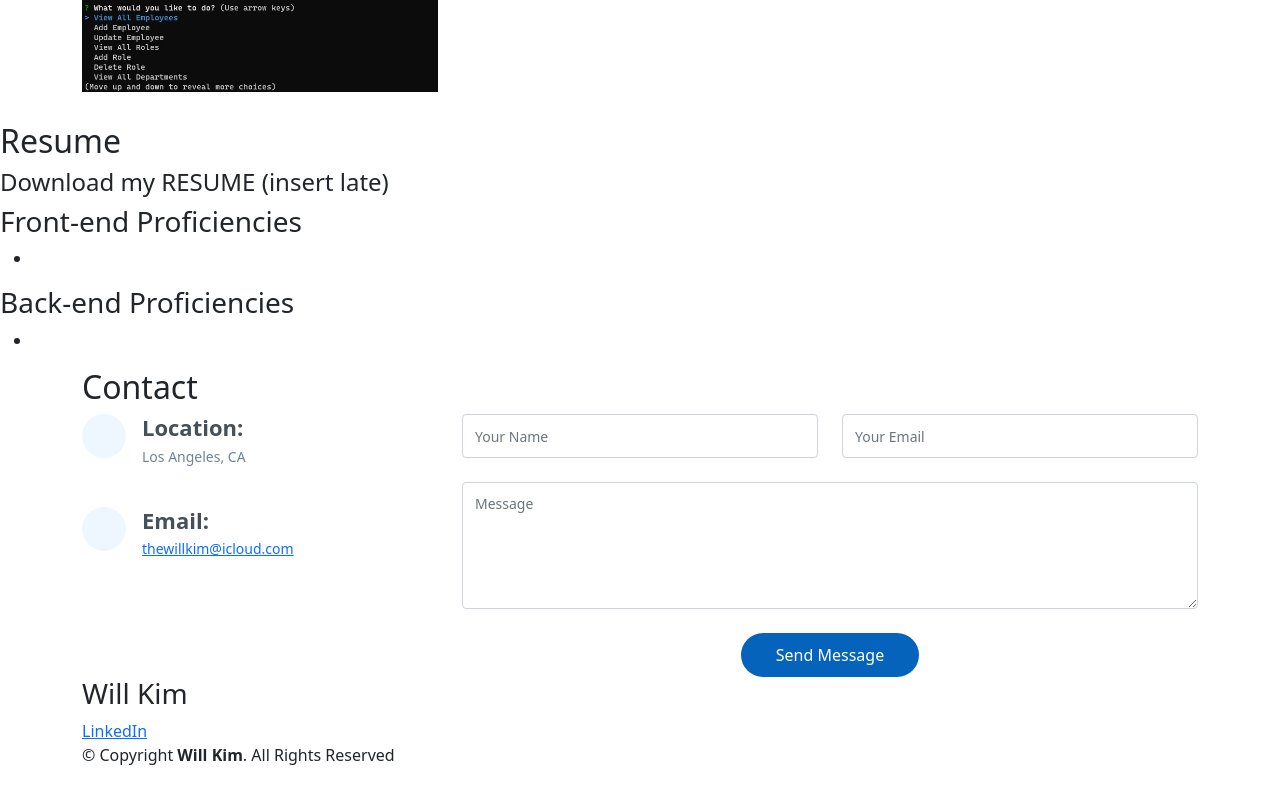
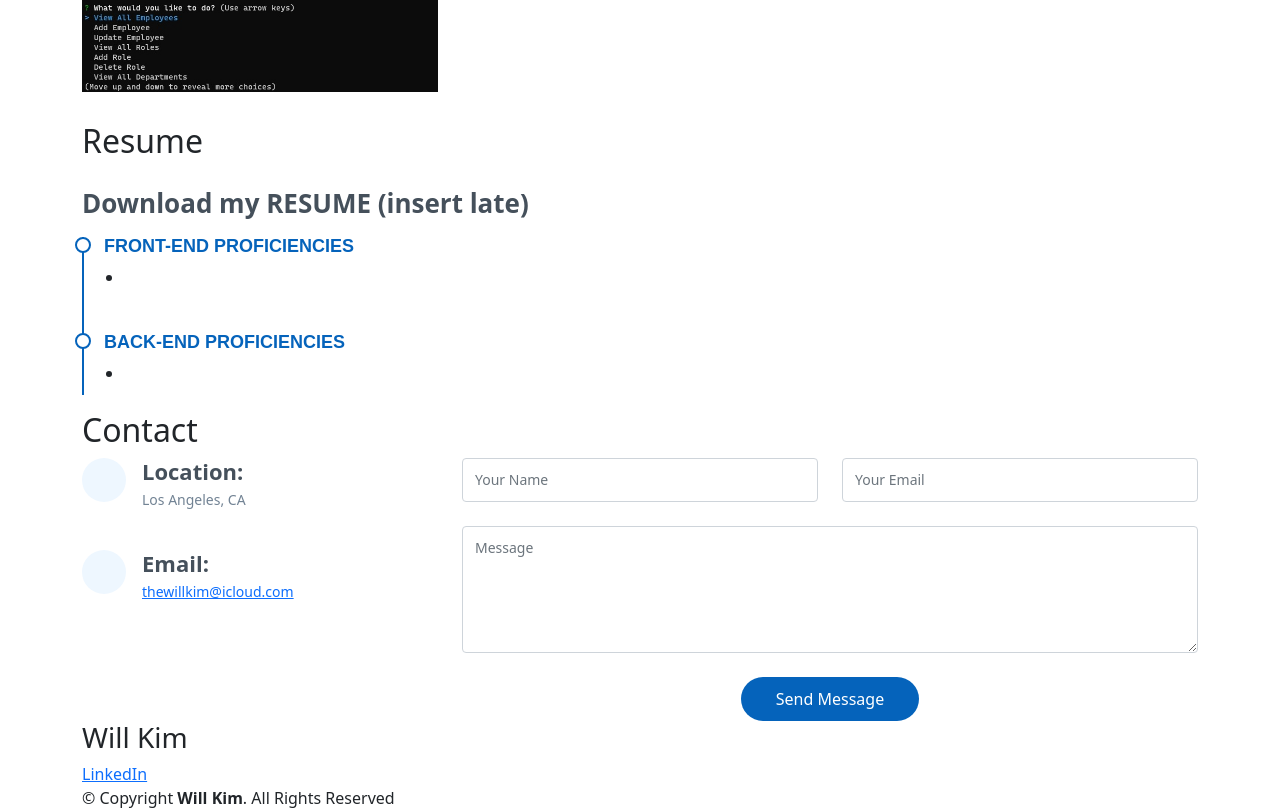
Before and after one commit to wiilki/work-samples-react-portfolio-wk, a React (Create React App) app: page / in a window 1280 px wide. Shown: the part 920-1730 px from the top of the page. Before the commit the page ends 1687 px from the top, so only its background shows below. Built offline with nearby package versions, Linux system fonts and the light colour scheme; the HTML template or start-up script is replaced by a standard one.

Commit message:
Edit styling for resume. Edit syntax

```diff
--- a/src/components/Contact.js
+++ b/src/components/Contact.js
@@ -26,7 +26,7 @@ function Contact() {
           </div>
 
           <div className="col-lg-8 mt-5 mt-lg-0">
-            <form action="forms/contact.php" method="post" className="php-email-form">
+            <form className="php-email-form">
               <div className="row">
                 <div className="col-md-6 form-group">
                   <input type="text" name="name" className="form-control" id="name" placeholder="Your Name" required />
--- a/src/components/Portfolio.js
+++ b/src/components/Portfolio.js
@@ -13,8 +13,8 @@ const projects = [
 
 function Portfolio() {
     return (
-        <section id="portfolio" class="portfolio section-bg">
-            <div class="container" data-aos="fade-up">
+        <section id="portfolio" className="portfolio section-bg">
+            <div className="container" data-aos="fade-up">
                 <div className="section-title">
                     <h2>Portfolio</h2>
                 </div>
--- a/src/components/Resume.js
+++ b/src/components/Resume.js
@@ -1,24 +1,34 @@
 import React from "react";
+import '../styles/Resume.css'
 
 function Resume() {
     return (
-        <section id="resume">
+        <section id="resume" className="resume">
+            <div className="container" data-aos="fade-up">
                 <div className="section-title">
                     <h2>Resume</h2>
                 </div>
-            <h4>Download my RESUME (insert late)</h4>
-            <div className="front-end-title">
-                <h3>Front-end Proficiencies</h3>
-            </div>
+
+                <div className="row">
+                    <div className="col-lg-6">
+                        <h4 className="resume-title">Download my RESUME (insert late)</h4>
+
+                        <div className="resume-item">
+                            <h4>Front-end Proficiencies</h4>
                             <ul>
                                 <li></li>
                             </ul>
-            <div className="back-end-title">
-                <h3>Back-end Proficiencies</h3>
                         </div>
+
+                        <div className="resume-item">
+                            <h4>Back-end Proficiencies</h4>
                             <ul>
                                 <li></li>
                             </ul>
+                        </div>
+                    </div>
+                </div>
+            </div>
         </section>
     );
 }
--- /dev/null
+++ b/src/styles/Resume.css
@@ -0,0 +1,68 @@
+.resume .resume-title {
+    font-size: 26px;
+    font-weight: 700;
+    margin-top: 20px;
+    margin-bottom: 20px;
+    color: #45505b;
+  }
+
+  .resume .resume-item {
+    padding: 0 0 20px 20px;
+    margin-top: -2px;
+    border-left: 2px solid #0563bb;
+    position: relative;
+  }
+
+  .resume .resume-item h4 {
+    line-height: 18px;
+    font-size: 18px;
+    font-weight: 600;
+    text-transform: uppercase;
+    font-family: "Poppins", sans-serif;
+    color: #0563bb;
+    margin-bottom: 10px;
+  }
+
+  .resume .resume-item h5 {
+    font-size: 16px;
+    background: #f7f8f9;
+    padding: 5px 15px;
+    display: inline-block;
+    font-weight: 600;
+    margin-bottom: 10px;
+  }
+
+  .resume .resume-item ul {
+    padding-left: 20px;
+  }
+
+  .resume .resume-item ul li {
+    padding-bottom: 10px;
+  }
+
+  .resume .resume-item:last-child {
+    padding-bottom: 0;
+  }
+
+  .resume .resume-item::before {
+    content: "";
+    position: absolute;
+    width: 16px;
+    height: 16px;
+    border-radius: 50px;
+    left: -9px;
+    top: 0;
+    background: #fff;
+    border: 2px solid #0563bb;
+  }
+
+  #resume-container {
+    display: flex;
+    flex-direction: column;
+    align-content: center;
+    justify-content: center;
+  }
+
+  .resume-box {
+    width: 100%;
+  }
```
Lines whose indentation alone changed are shown as unchanged.
